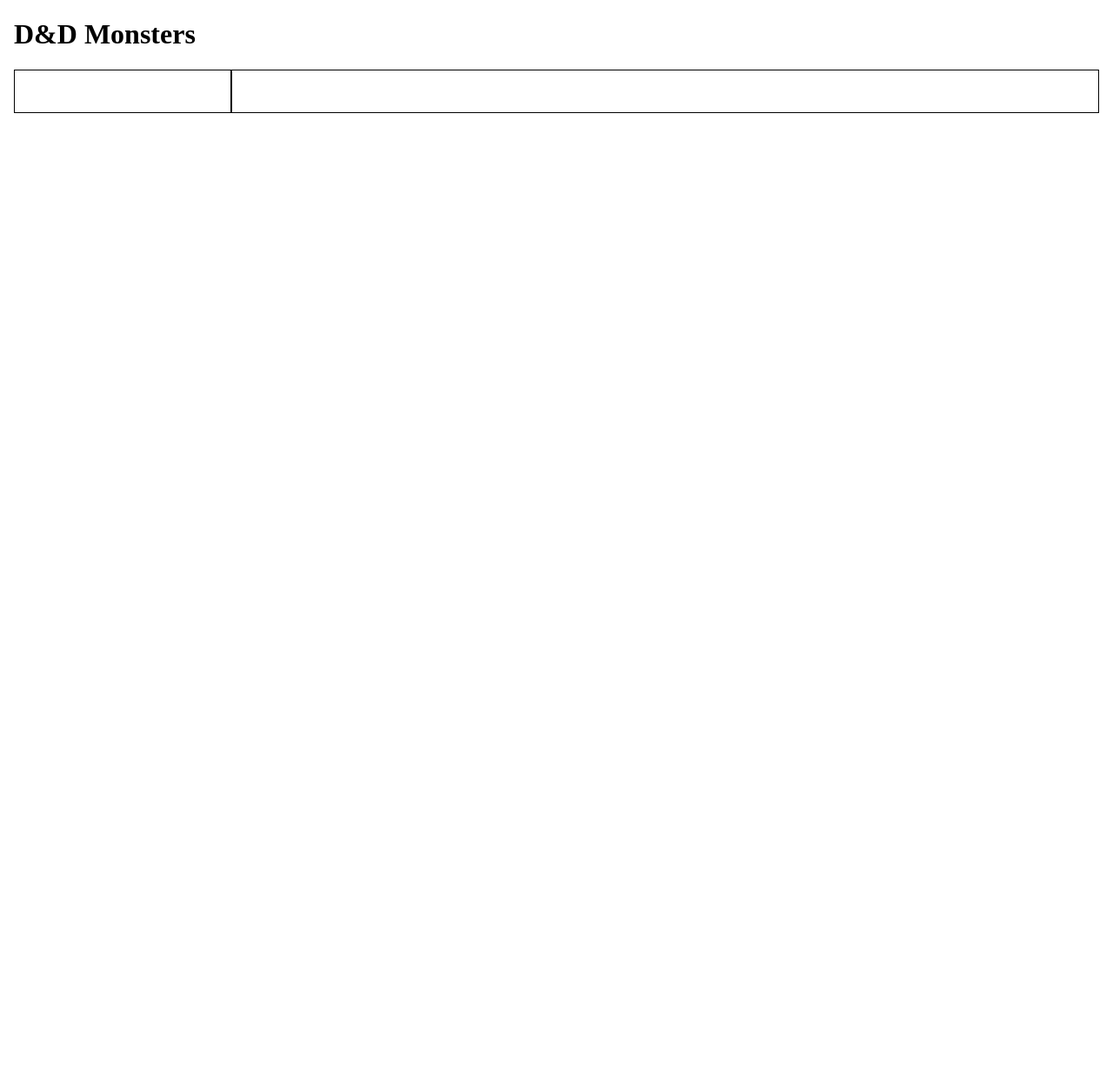
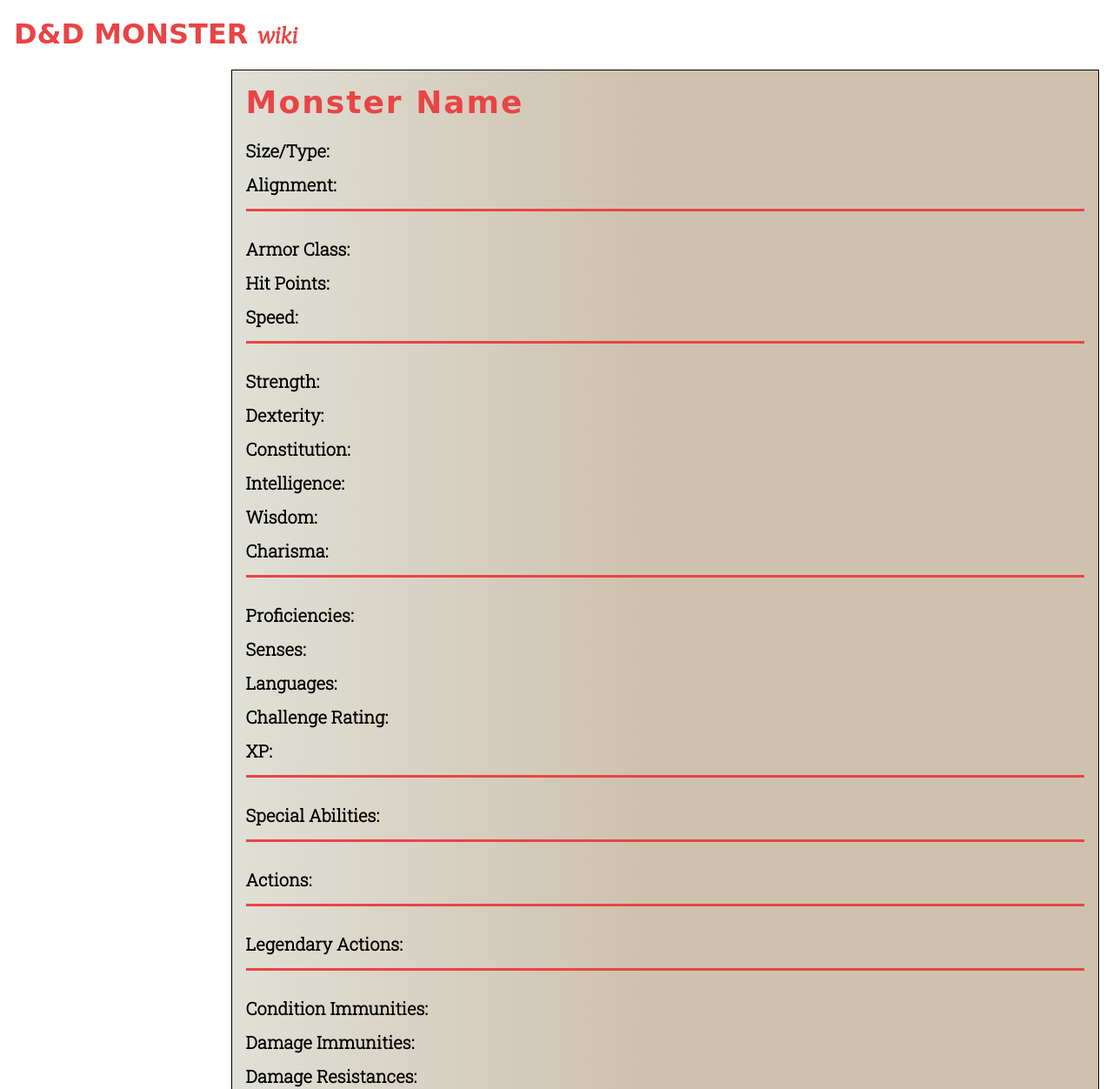
Before and after one commit to tylerspear/dnd_dictionary, a plain HTML site: page index.html in a window 1280 px wide. Shown: the top 1252 px of the page at 87% size. Before the commit the page ends 800 px from the top, so only its background shows below. Drawn offline with Linux system fonts and the light colour scheme; no server answers; a web font is replaced by a local one.

Commit message:
added more styling and more functionality to DOM for monster attributes

```diff
--- a/css/style.css
+++ b/css/style.css
@@ -1,47 +1,113 @@
 /******************************************
 /* CSS
 /*******************************************/
-
+:root {
+  --red: #e94445;
+  --navy: #264c5e;
+  --maroon: #a34c50;
+  --white: #fff;
+  --cream: #cec2ae;
+  --purple: #4a2932;
+  --heading: 'Orelega One', cursive;
+  --body: 'Roboto Slab', serif;
+  --serif: 'Merriweather', serif;
+}
 /* Box Model Hack */
 *{
   box-sizing: border-box;
+  margin: 0;
+  padding: 0;
 }
 
 /******************************************
 /* LAYOUT
 /*******************************************/
 .container {
-  margin: 0 1rem;
+  padding: 0 1rem;
+  margin: 0 auto;
+  max-width: 1700px;
 }
 
 .row {
   display: flex;
 }
 
-.col {
-  border: 1px solid #000;
+body {
+  font-family: var(--body);
+}
+
+/******************************************
+/* Headings
+/*******************************************/
+h1 {
+  color: var(--red);
+  font-size: 2rem;
+  font-family: var(--heading);
+  text-transform: uppercase;
+}
+h1 span {
+  font-family: var(--serif);
+  font-size: 1.5rem;
+  text-transform: lowercase;
+}
+
+#display h3 {
+  color: var(--red);
+  font-family: var(--heading);
+  letter-spacing: 2px;
+  font-size: 2.25rem;
+  margin: 1rem 0 1.5rem 0;
+}
+
+#display h6 {
+  color: #000;
+  padding: 0;
+  margin: 0;
+  font-size: 1.25rem;
+  margin-bottom: 1rem;
 }
 
 
 /******************************************
-/* ADDITIONAL STYLES
+/* Monster index
 /*******************************************/
 #index {
   flex: 1 0 20%;
-}
-#display {
-flex: 1 0 80%;
+  color: #000;
 }
 
 #index-list {
   list-style: none;
   max-height: 100vh;
   overflow: scroll;
-  padding: 0.5rem 1rem;
+  padding: 0.5rem 0;
 }
 #index-list li {
   text-decoration: underline;
   cursor: pointer;
   font-size: 1.125rem;
-  margin-bottom: 0.3rem;
+  margin-bottom: 0.35rem;
 }
+
+/******************************************
+/* Monster Display
+/*******************************************/
+#display {
+  display: flex;
+  flex-direction: column;
+  flex: 1 0 80%;
+  padding: 0 1rem;
+  background: rgb(204,202,197);
+  background: linear-gradient(90deg, rgba(204,202,197,1) 0%, rgba(224,224,215,1) 0%, rgba(206,194,174,1) 47%, rgba(206,194,174,1) 100%);
+  border: 1px solid #000;
+}
+
+#display section {
+  flex: 0 1 auto;
+  border-bottom: 3px solid var(--red);
+  margin-bottom: 2rem;
+}
+
+#display span {
+  color: var(--purple);
+}
--- a/index.html
+++ b/index.html
@@ -5,21 +5,82 @@
     	<meta name="description" content="This is where your description goes">
     	<meta name="keywords" content="one, two, three">
 
-		<title>DND Dictionary</title>
-
+		<title>D&D Monster Wiki</title>
+		<link rel="preconnect" href="https://fonts.googleapis.com">
+		<link rel="preconnect" href="https://fonts.gstatic.com" crossorigin>
+		<link href="https://fonts.googleapis.com/css2?family=Merriweather:ital,wght@1,300&family=Orelega+One&family=Roboto+Slab:wght@300&display=swap" rel="stylesheet">
 		<!-- external CSS link -->
 		<link rel="stylesheet" href="css/normalize.css">
 		<link rel="stylesheet" href="css/style.css">
 	</head>
 	<body>
 		<div class="container">
-			<h1>D&D Monsters</h1>
+			<h1>D&D Monster <span>Wiki</span></h1>
 			<div class="row">
 				<section id="index" class="col">
 					<ul id="index-list"></ul>
 				</section>
 				<section id="display" class="col">
-					<h1 id="monster-name"></h1>
+					<section>
+						<h3 id="monster-name">Monster Name</h3>
+						<h6>Size/Type: <span id="size" class="attribute"></span> <span id="type" class="attribute"></span></h6>
+						<h6>Alignment: <span id="alignment" class="attribute"></span></h6>
+					</section>
+
+					<section>
+						<h6>Armor Class: <span id="armor-class" class="attribute"></span></h6>
+						<h6>Hit Points: <span id="hit-points" class="attribute"></span><span id="hit-dice" class="attribute"></span></h6>
+						<h6>Speed:</h6>
+						<ul id="speed"></ul>
+					</section>
+
+					<section>
+						<h6>Strength: <span id="strength" class="attribute"></span></h6>
+						<h6>Dexterity: <span id="dexterity" class="attribute"></span></h6>
+						<h6>Constitution: <span id="alignment" class="attribute"></span></h6>
+						<h6>Intelligence: <span id="intelligence" class="attribute"></span></h6>
+						<h6>Wisdom: <span id="wisdom" class="attribute"></span></h6>
+						<h6>Charisma: <span id="alignment" class="attribute"></span></h6>
+					</section>
+
+					<section>
+						<h6>Proficiencies:</h6>
+						<ul id="proficiencies"></ul>
+						<h6>Senses:</h6>
+						<ul id="senses"></ul>
+						<h6>Languages: <span id="languages" class="attribute"></span></h6>
+						<h6>Challenge Rating: <span id="challenge-rating" class="attribute"></span></h6>
+						<h6>XP: <span id="xp" class="attribute"></span></h6>
+					</section>
+
+					<section>
+						<h6>Special Abilities:</h6>
+						<ul id="special-abilities"></ul>
+					</section>
+
+					<section>
+						<h6>Actions:</h6>
+						<ul id="actions"></ul>
+					</section>
+
+					<section>
+						<h6>Legendary Actions:</h6>
+						<ul id="legendary-actions"></ul>
+					</section>
+
+					<section>
+						<h6>Condition Immunities:</h6>
+						<ul id="condition-immunities"></ul>
+
+						<h6>Damage Immunities:</h6>
+						<ul id="damage-immunities"></ul>
+
+						<h6>Damage Resistances:</h6>
+						<ul id="damage-resistances"></ul>
+
+						<h6>Damage Vulnerabilities:</h6>
+						<ul id="damage-vulnerabilities"></ul>
+					</section>
 				</section>
 			</div>
 		</div>
--- a/js/main.js
+++ b/js/main.js
@@ -1,9 +1,17 @@
 //DND API URL
 const url = `https://www.dnd5eapi.co/api/monsters`
+
 //UL to append monster names to
 const indexEl = document.getElementById('index-list')
+
 //monster data elements
 const monsterName = document.getElementById('monster-name')
+const monsterSize = document.getElementById('size')
+const monsterType = document.getElementById('type')
+const monsterAlign = document.getElementById('alignment')
+const monsterArmor = document.getElementById('armor-class')
+const monsterHP = document.getElementById('hit-points')
+const monsterHD = document.getElementById('hit-dice')
 
 fetch(url)
     .then(res => res.json()) // parse response as JSON
@@ -42,5 +50,12 @@ function addClickListeners(){
 }
 
 function getMonster(obj){
+    console.log(obj)
     monsterName.textContent = obj.name
+    monsterSize.textContent = obj.size.toLowerCase()
+    monsterType.textContent = obj.type
+    monsterAlign.textContent = obj.alignment
+    monsterArmor.textContent = obj.armor_class
+    monsterHP.textContent = obj.hit_points
+    monsterHD.textContent = ` (${obj.hit_dice})`
 }
```
